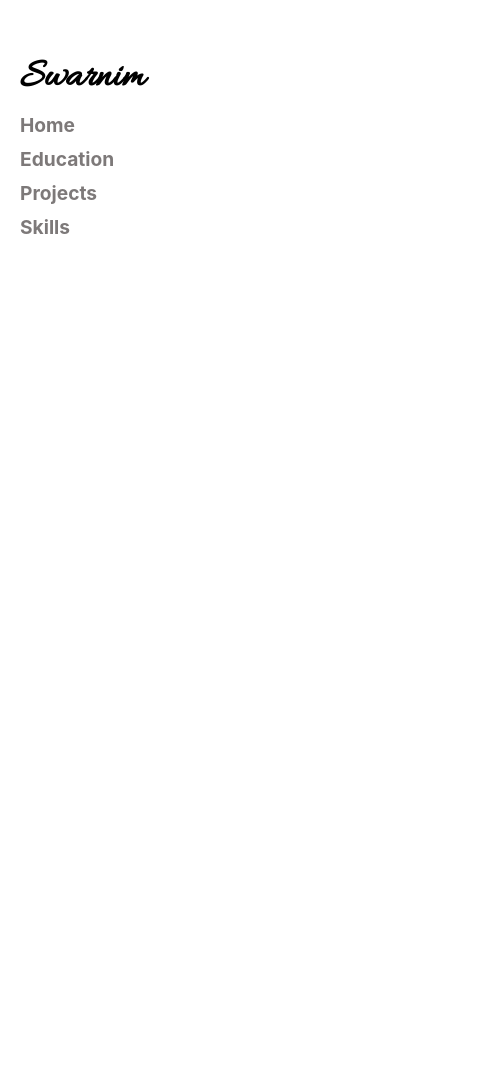
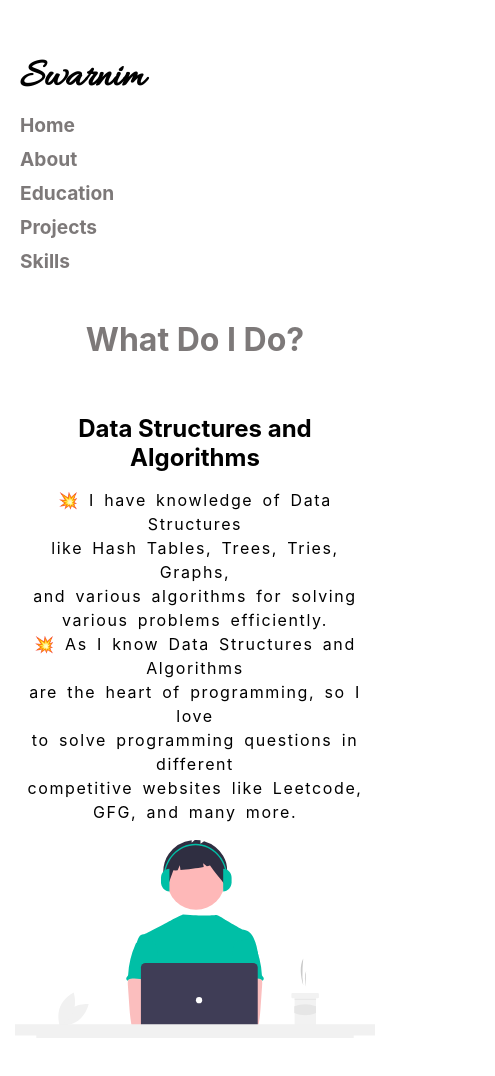
Before and after one commit to Swarnim114/Porfolio2, a React (Create React App) app: page /about in a window 390 px wide. Shown: the top 1076 px of the page, 495 px wide, since content can reach past the window. Before the commit the page ends 844 px from the top, so only its background shows below. Built offline with nearby package versions, Linux system fonts and the light colour scheme.

Commit message:
minor changes

```diff
--- a/src/App.js
+++ b/src/App.js
@@ -6,6 +6,7 @@ import Home from './pages/Home/home';
 import Education from './pages/Education/education';
 import Projects from './pages/Projects/project';
 import Skills from './pages/Skills/skills';
+import About from './pages/About/About';
 
 function App() {
   return (
@@ -13,6 +14,8 @@ function App() {
       <Navbar />
       <Routes>
         <Route path="/" element={<Home />} />
+        <Route path="/about" element={<About />} />
+
         <Route path="/education" element={<Education />} />
         <Route path="/projects" element={<Projects />} />
         <Route path="/skills" element={<Skills />} />
--- a/src/components/Navbar/navbar.js
+++ b/src/components/Navbar/navbar.js
@@ -9,6 +9,7 @@ const Navbar = () => {
       <h1 className='swarnim'>Swarnim</h1>
       <ul className="navbar-menu">
         <li><Link to="/">Home</Link></li>
+        <li><Link to="/about">About</Link></li>
         <li><Link to="/education">Education</Link></li>
         <li><Link to="/projects">Projects</Link></li>
         <li><Link to="/skills">Skills</Link></li>
--- /dev/null
+++ b/src/pages/About/About.css
@@ -0,0 +1,161 @@
+/* General Styles */
+body {
+    margin: 0; /* Remove default margin */
+    overflow-x: hidden; /* Prevent horizontal scrolling */
+}
+
+.home {
+    text-align: center;
+}
+
+.whatDoIDo {
+    width: 100%;
+    padding: 20px;
+    background-color: #ffffff;
+    margin-top: 100px;
+    color: rgb(125, 121, 121);
+    box-sizing: border-box; /* Ensure padding and border are included in the element's total width and height */
+}
+
+.whatDoIDo-text {
+    text-align: center;
+    margin-bottom: 20px;
+    font-size: 3rem;
+    color: rgb(125, 121, 121);
+}
+
+.DSA, .webdev, .backend {
+    display: flex;
+    align-items: center;
+    justify-content: space-between;
+    margin-bottom: 40px;
+    padding: 30px;
+    flex-wrap: wrap;
+    box-sizing: border-box; /* Ensure padding and border are included in the element's total width and height */
+}
+
+.DSA-image, .webdev-image, .backend-image {
+    flex: 1;
+    padding-right: 20px;
+    margin-left: 100px;
+    max-width: 100%;
+    box-sizing: border-box; /* Ensure padding and border are included in the element's total width and height */
+    padding: 0; /* Remove padding */
+    margin: 0; /* Remove margin */
+}
+
+.DSA-image img, .webdev-image img, .backend-image img {
+    width: 140%; /* Increase image size */
+    height: auto;
+}
+
+.webdev-image img {
+    width: auto;
+    height: 500px;
+    margin-left: 20px;
+    margin-right: 800px;
+    max-width: 100%;
+}
+
+.DSA-image {
+    margin-right: 100px;
+    margin-left: 100px;
+    width: 900px;
+}
+
+.backend-image {
+    width: 120%;
+    margin-right: 300px;
+    margin-left: 100px;
+}
+
+.backend-image img {
+    width: 130%;
+    height: auto;
+}
+
+.DSA-text, .webdev-text, .backend-text {
+    flex: 2;
+    padding: 0; /* Remove padding */
+    margin: 0; /* Remove margin */
+}
+
+.webdev-text, .backend-text {
+    margin-left: 100px;
+}
+
+.DSA-text {
+    margin-left: 400px;
+}
+
+.backend-text {
+    margin-left: 100px;
+}
+
+.DSA-text h2, .webdev-text h2, .backend-text h2 {
+    font-size: 2em;
+    margin-bottom: 10px;
+}
+
+.DSA-text ul, .webdev-text ul, .backend-text ul {
+    list-style: none;
+    padding: 0;
+}
+
+.DSA-text li, .webdev-text li, .backend-text li {
+    font-size: 1.2em;
+    line-height: 1.5;
+    margin: 0; /* Remove default margins */
+    letter-spacing: 0.1em; /* Increase space between letters */
+    word-spacing: 0.2em;
+}
+
+/* Media Queries for Responsiveness */
+@media (max-width: 1200px) {
+    .DSA-image, .webdev-image, .backend-image {
+        margin-left: 50px;
+        margin-right: 50px;
+    }
+
+    .webdev-image img {
+        margin-right: 100px;
+    }
+}
+
+@media (max-width: 768px) {
+    .DSA, .webdev, .backend {
+        flex-direction: column;
+        align-items: center;
+        padding: 15px; /* Adjust padding for smaller screens */
+    }
+
+    .DSA-image, .webdev-image, .backend-image {
+        width: 100%; /* Ensure images take full width */
+        margin: 0;
+    }
+
+    .DSA-text, .webdev-text, .backend-text {
+        margin-left: 0;
+        text-align: center; /* Center text for smaller screens */
+        width: 100%;
+    }
+
+    .DSA-image img, .webdev-image img, .backend-image img {
+        width: 100%; /* Ensure images are responsive */
+        height: auto;
+    }
+}
+
+@media (max-width: 480px) {
+    .whatDoIDo-text {
+        font-size: 2rem; /* Adjust font size for smaller screens */
+    }
+
+    .DSA-text h2, .webdev-text h2, .backend-text h2 {
+        font-size: 1.5em; /* Adjust heading size for smaller screens */
+    }
+
+    .DSA-text li, .webdev-text li, .backend-text li {
+        font-size: 1em; /* Adjust list item font size for smaller screens */
+    }
+}
--- /dev/null
+++ b/src/pages/About/About.js
@@ -0,0 +1,102 @@
+// src/components/About/About.js
+import React, { useEffect } from 'react';
+import './About.css'; // Create a new CSS file for the About component
+import dsImage from '../../assets/dsa.svg';
+import webDevImage from '../../assets/webdev.svg';
+import backendImage from '../../assets/backend.svg';
+import VanillaTilt from 'vanilla-tilt';
+
+const About = () => {
+  useEffect(() => {
+    VanillaTilt.init(document.querySelectorAll(".tilt"), {
+      max: 4,
+      speed: 800,
+      scale: 1.02,
+      glare: true,
+      "max-glare": 0.9,
+    });
+  }, []);
+
+  return (
+    <div className='about'>
+      <h2 className='whatDoIDo-text'>What Do I Do?</h2>
+      <div className='DSA'>
+
+        <div className='DSA-image'>
+          <img className='tilt' src={dsImage} alt="Data Structures and Algorithms" />
+        </div>
+
+        <div className='DSA-text'>
+          <h2>Data Structures and Algorithms</h2>
+          <ul>
+            <li>
+              💥 I have knowledge of Data Structures <br />
+              like Hash Tables, Trees, Tries, Graphs,<br />
+              and various algorithms for solving <br />
+              various problems efficiently.
+            </li>
+            <li>
+              💥 As I know Data Structures and Algorithms <br />
+              are the heart of programming, so I love <br />
+              to solve programming questions in different <br />
+              competitive websites like Leetcode,  <br />
+              GFG, and many more.
+            </li>
+          </ul>
+        </div>
+
+      </div>
+
+
+      <div className='webdev'>
+
+        <div className='webdev-text'>
+          <h2>Web Development</h2>
+          <ul>
+            <li>
+              💥 I have experience with HTML, CSS, <br />
+              JavaScript, and various web development <br />
+              frameworks like React and Angular.<br />
+              I build responsive and dynamic web <br />
+              applications.
+            </li>
+            <li>
+              💥 I have developed several projects <br />
+              using modern web technologies and <br />
+              tools. I am passionate about <br />
+              creating seamless user experiences.
+            </li>
+          </ul>
+        </div>
+        <div className='webdev-image'>
+          <img className='tilt' src={webDevImage} alt="Web Development" />
+        </div>
+      </div>
+      <div className='backend'>
+        <div className='backend-image'>
+          <img className='tilt' src={backendImage} alt="Backend Development" />
+        </div>
+        <div className='backend-text'>
+          <h2>Backend Development</h2>
+          <ul>
+            <li>
+              💥 I have experience with server-side programming <br />
+              using SpringBoot and databases like <br />
+              MongoDB and MySQL.
+            </li>
+            <li>
+              💥 I build robust APIs and handle server-side logic, <br />
+              ensuring efficient data management and processing.
+            </li>
+            <li>
+              💥 Passionate about creating scalable backend solutions <br />
+              to support dynamic web applications.
+            </li>
+          </ul>
+        </div>
+      </div>
+    </div>
+  );
+}
+
+export default About;
--- a/src/pages/Home/home.js
+++ b/src/pages/Home/home.js
@@ -1,14 +1,11 @@
-// Home.js
+// src/components/Home/Home.js
 import React, { useEffect } from 'react';
 import './home.css';
 import boyLaptop from '../../assets/boyLaptop.gif';
-import dsImage from '../../assets/dsa.svg';
-import webDevImage from '../../assets/webdev.svg';
-import backendImage from '../../assets/backend.svg';
-import VanillaTilt from 'vanilla-tilt';
 import { FaInstagram, FaLinkedin, FaGithub } from 'react-icons/fa';
 import { RiCodeSSlashLine } from 'react-icons/ri';
 import Typewriter from '../../components/Typewriter/typewriter';
+import VanillaTilt from 'vanilla-tilt';
 
 const Home = () => {
   useEffect(() => {
@@ -51,79 +48,6 @@ const Home = () => {
         </div>
         <img className='boyLaptop tilt' src={boyLaptop} alt='Boy with Laptop' />
       </div>
-
-      <div className='whatDoIDo'>
-        <h2 className='whatDoIDo-text'>What Do I Do?</h2>
-        <div className='DSA'>
-          <div className='DSA-image'>
-            <img className='tilt' src={dsImage} alt="Data Structures and Algorithms" />
-          </div>
-          <div className='DSA-text'>
-            <h2>Data Structures and Algorithms</h2>
-            <ul>
-              <li>
-                💥 I have knowledge of Data Structures <br />
-                like Hash Tables, Trees, Tries, Graphs,<br />
-                and various algorithms for solving <br />
-                various problems efficiently.
-              </li>
-              <li>
-                💥 As I know Data Structures and Algorithms <br />
-                are the heart of programming, so I love <br />
-                to solve programming questions in different <br />
-                competitive websites like Leetcode,  <br />
-                GFG, and many more.
-              </li>
-            </ul>
-          </div>
-        </div>
-        <div className='webdev'>
-          <div className='webdev-text'>
-            <h2>Web Development</h2>
-            <ul>
-              <li>
-                💥 I have experience with HTML, CSS, <br />
-                JavaScript, and various web development <br />
-                frameworks like React and Angular.<br />
-                I build responsive and dynamic web <br />
-                applications.
-              </li>
-              <li>
-                💥 I have developed several projects <br />
-                using modern web technologies and <br />
-                tools. I am passionate about <br />
-                creating seamless user experiences.
-              </li>
-            </ul>
-          </div>
-          <div className='webdev-image'>
-            <img className='tilt' src={webDevImage} alt="Web Development" />
-          </div>
-        </div>
-        <div className='backend'>
-          <div className='backend-image'>
-            <img className='tilt' src={backendImage} alt="Backend Development" />
-          </div>
-          <div className='backend-text'>
-            <h2>Backend Development</h2>
-            <ul>
-              <li>
-                💥 I have experience with server-side programming <br />
-                using SpringBoot and databases like <br />
-                MongoDB and MySQL.
-              </li>
-              <li>
-                💥 I build robust APIs and handle server-side logic, <br />
-                ensuring efficient data management and processing.
-              </li>
-              <li>
-                💥 Passionate about creating scalable backend solutions <br />
-                to support dynamic web applications.
-              </li>
-            </ul>
-          </div>
-        </div>
-      </div>
     </div>
   );
 }
```
